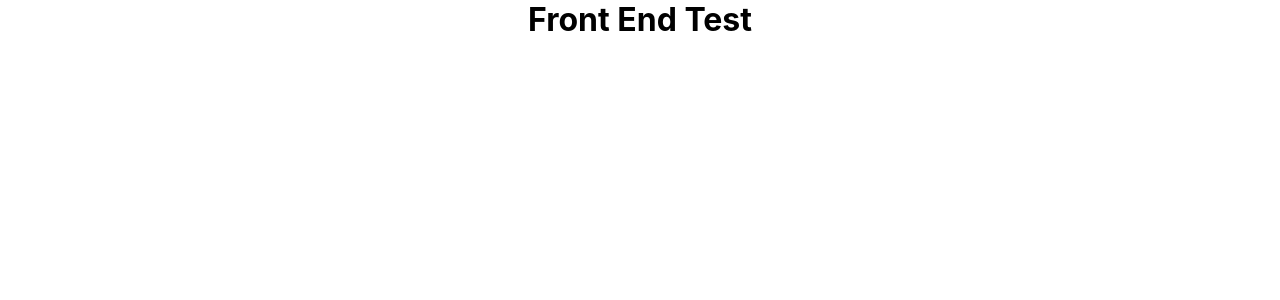
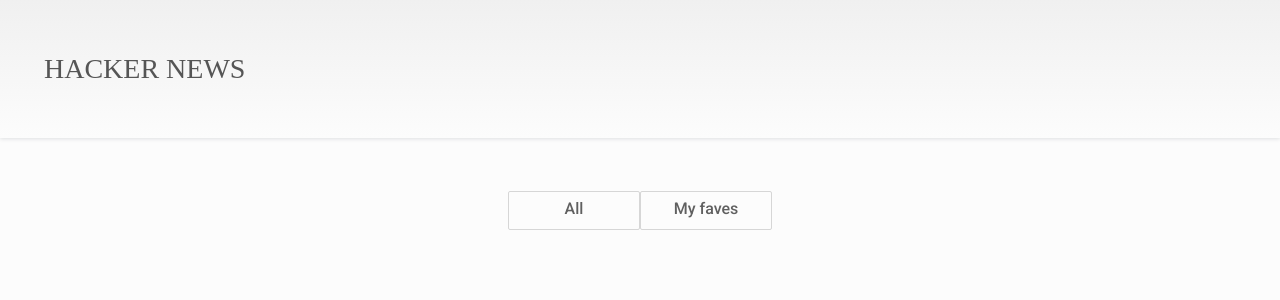
Before and after one commit to tintin89/reignFrontEndTest, a React (Create React App) app: page / in a window 1280 px wide. Shown: the top 300 px of the page. Built offline with nearby package versions, Linux system fonts and the light colour scheme.

Commit message:
creating NavBar component

```diff
--- a/public/index.html
+++ b/public/index.html
@@ -24,6 +24,9 @@
       work correctly both with client-side routing and a non-root public URL.
       Learn how to configure a non-root public URL by running `npm run build`.
     -->
+    <link rel="preconnect" href="https://fonts.googleapis.com">
+<link rel="preconnect" href="https://fonts.gstatic.com" crossorigin>
+<link href="https://fonts.googleapis.com/css2?family=Roboto:ital,wght@0,100;0,300;0,400;0,500;0,700;0,900;1,100;1,300;1,400;1,500;1,700;1,900&display=swap" rel="stylesheet">
     <title>React App</title>
   </head>
   <body>
--- a/src/App.css
+++ b/src/App.css
@@ -1,4 +1,5 @@
 .App {
-  text-align: center;
-
+ width: 100%;
+ display: flex;
+ flex-flow: column;
 }
--- a/src/App.js
+++ b/src/App.js
@@ -1,4 +1,5 @@
 import './App.css';
+import NavBar from './components/NavBar/NavBar';
 
 
 
@@ -8,9 +9,7 @@
 
   return (
     <div className="App">
-      <header className="App-header">
-       <h1>Front End Test</h1>
-      </header>
+      <NavBar/>
     </div>
   );
 }
--- /dev/null
+++ b/src/components/NavBar/NavBar.css
@@ -0,0 +1,38 @@
+.navBar{
+    height: 230px;
+    width: 100%;
+    display: flex;
+    flex-flow: column;
+    }
+
+
+.navBar nav{
+    flex: 0.4;
+    display: flex;
+    justify-content: center;
+    align-items: flex-end;
+}
+
+.navBar nav ul{
+    list-style: none;
+    display: flex;
+}
+.navBar nav ul li{
+    cursor: pointer;
+    width: 98px;
+    height: 31px;
+    padding: 3px 16px;
+    border-radius: 2px;
+    /*border: solid 1px #1797ff;*/
+    font-family: Roboto;
+    font-size: 16px;
+    font-weight: 500;
+    font-stretch: normal;
+    font-style: normal;
+    line-height: 1.75;
+    letter-spacing: normal;
+    text-align: center;
+    /*color: #1797ff;*/
+    color: #606060;
+    border: solid 1px #d6d6d6;
+}
--- a/src/components/NavBar/NavBar.js
+++ b/src/components/NavBar/NavBar.js
@@ -0,0 +1,19 @@
+import React from 'react';
+import './NavBar.css';
+import TitleBar from './TitleBar/TitleBar';
+
+function NavBar() {
+    return (
+        <header className="navBar">
+            <TitleBar/>
+            <nav>
+                <ul>
+                    <li>All</li>
+                    <li>My faves</li>
+                </ul>
+            </nav>
+        </header>
+    )
+}
+
+export default NavBar
--- /dev/null
+++ b/src/components/NavBar/TitleBar/TitleBar.css
@@ -0,0 +1,20 @@
+.titleBar{
+   width: 100%;
+   flex: 0.6;
+   box-shadow: 0 1px 4px 0 rgba(0, 21, 41, 0.12);
+   background-image: linear-gradient(to bottom, #ececec -32%, #fff 124%);
+   display: flex;
+   align-items: center;
+}
+
+.titleBar h1{
+  margin-left: 44px;
+  font-family: Baskerville;
+  font-size: 28px;
+  font-weight: normal;
+  font-stretch: normal;
+  font-style: normal;
+  line-height: 1;
+  letter-spacing: normal;
+  color: #3b3b3bdc;
+}
--- a/src/components/NavBar/TitleBar/TitleBar.js
+++ b/src/components/NavBar/TitleBar/TitleBar.js
@@ -0,0 +1,12 @@
+import React from 'react';
+import './TitleBar.css';
+
+function TitleBar() {
+    return (
+        <div className="titleBar">
+            <h1>HACKER NEWS</h1>
+        </div>
+    )
+}
+
+export default TitleBar
--- a/src/index.css
+++ b/src/index.css
@@ -4,6 +4,7 @@
 }
 
 body {
+  background-color: #fcfcfc;
   margin: 0;
   font-family: -apple-system, BlinkMacSystemFont, 'Segoe UI', 'Roboto', 'Oxygen',
     'Ubuntu', 'Cantarell', 'Fira Sans', 'Droid Sans', 'Helvetica Neue',
```
